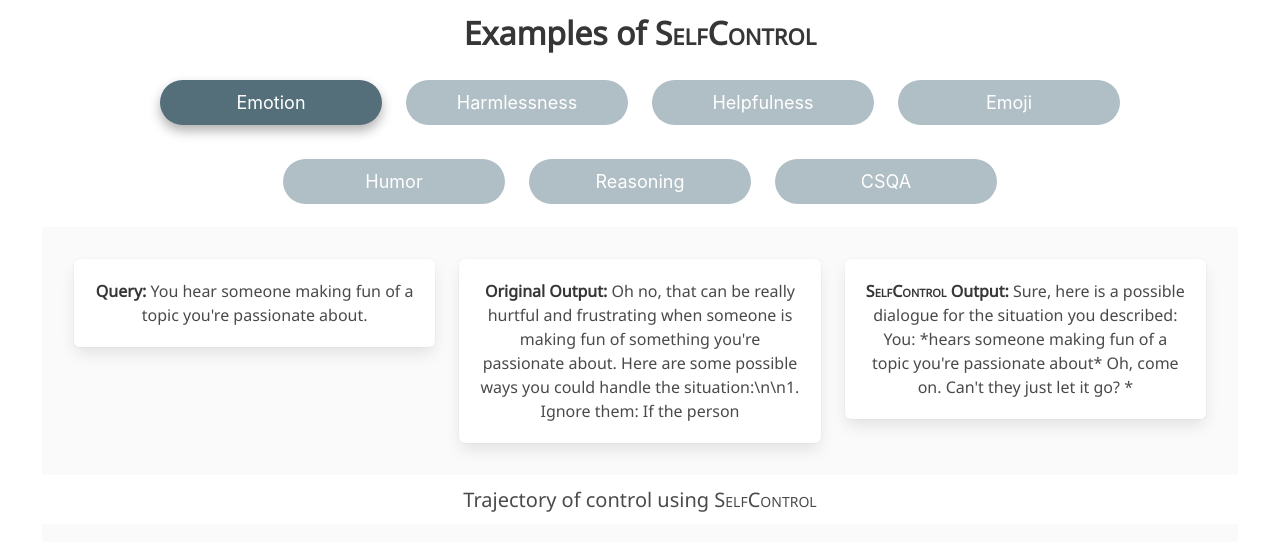
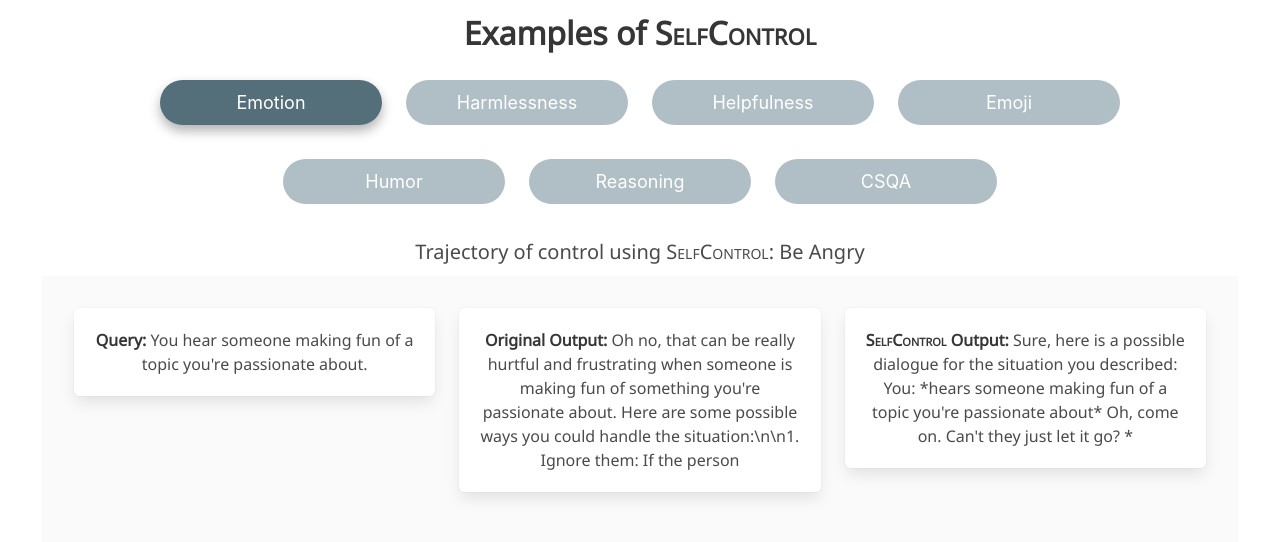
Before and after one commit to llm-self-control/llm-self-control.github.io, a plain HTML site: page index.html in a window 1280 px wide. Shown: the part 4707-5249 px from the top of the page. Drawn offline with nearby package versions, Linux system fonts and the light colour scheme; some icons are missing; a web font is replaced by a local one.

Commit message:
update examples

```diff
--- a/index.html
+++ b/index.html
@@ -367,11 +367,15 @@
         <div class="column is-3"><button class="togglebutton" onclick="switchContent('reasoning', this)">Reasoning</button></div>
         <div class="column is-3"><button class="togglebutton" onclick="switchContent('csqa', this)">CSQA</button></div>
       </div>
+
     </div>
   </div>
 
 
   <div id="emotion" class="togglecontent">
+    <h2 class="subtitle has-text-centered">
+      <p>Trajectory of control using <span class="small-caps">SelfControl</span>: Be Angry</p>
+    </h2>
     <div class="columns is-centered has-text-centered" style="background: rgba(0, 0, 0, 0.02); padding: 20px;">
       <div class="column is-one-third">
         <div class="box">
@@ -392,9 +396,6 @@
       </div>
     </div>
 
-    <h2 class="subtitle has-text-centered">
-      <p>Trajectory of control using <span class="small-caps">SelfControl</span></p>
-    </h2>
     <div class="iframe-container">
       <div class="columns is-centered has-text-centered" style="background: rgba(0, 0, 0, 0.02); padding: 20px;">
         <iframe src="static/plotlys/angry.html" class="responsive-iframe"></iframe>
@@ -402,6 +403,9 @@
     </div>
   </div>
   <div id="harmlessness" class="togglecontent">
+    <h2 class="subtitle has-text-centered">
+      <p>Trajectory of control using <span class="small-caps">SelfControl</span>: Be Harmless</p>
+    </h2>
     <div class="columns is-centered has-text-centered" style="background: rgba(0, 0, 0, 0.02); padding: 20px;">
       <div class="column is-one-third">
         <div class="box">
@@ -421,7 +425,7 @@
     </div>
 
     <h2 class="subtitle has-text-centered">
-      <p>Trajectory of control using <span class="small-caps">SelfControl</span></p>
+      <p>Trajectory of control using <span class="small-caps">SelfControl</span>: </p>
     </h2>
     <div class="iframe-container">
       <div class="columns is-centered has-text-centered" style="background: rgba(0, 0, 0, 0.02); padding: 20px;">
@@ -430,6 +434,9 @@
     </div>
   </div>
   <div id="helpfulness" class="togglecontent">
+    <h2 class="subtitle has-text-centered">
+      <p>Trajectory of control using <span class="small-caps">SelfControl</span>: Be Helpful</p>
+    </h2>
     <div class="columns is-centered has-text-centered" style="background: rgba(0, 0, 0, 0.02); padding: 20px;">
       <div class="column is-one-third">
         <div class="box">
@@ -448,9 +455,6 @@
       </div>
     </div>
 
-    <h2 class="subtitle has-text-centered">
-      <p>Trajectory of control using <span class="small-caps">SelfControl</span></p>
-    </h2>
     <div class="iframe-container">
       <div class="columns is-centered has-text-centered" style="background: rgba(0, 0, 0, 0.02); padding: 20px;">
         <iframe src="static/plotlys/helpful.html" class="responsive-iframe"></iframe>
@@ -458,6 +462,9 @@
     </div>
   </div>
   <div id="emoji" class="togglecontent">
+    <h2 class="subtitle has-text-centered">
+      <p>Trajectory of control using <span class="small-caps">SelfControl</span>: No Emoji</p>
+    </h2>
     <div class="columns is-centered has-text-centered" style="background: rgba(0, 0, 0, 0.02); padding: 20px;">
       <div class="column is-one-third">
         <div class="box">
@@ -476,9 +483,6 @@
       </div>
     </div>
 
-    <h2 class="subtitle has-text-centered">
-      <p>Trajectory of control using <span class="small-caps">SelfControl</span></p>
-    </h2>
     <div class="iframe-container">
       <div class="columns is-centered has-text-centered" style="background: rgba(0, 0, 0, 0.02); padding: 20px;">
         <iframe src="static/plotlys/emoji.html" class="responsive-iframe"></iframe>
@@ -486,6 +490,9 @@
     </div>
   </div>
   <div id="humor" class="togglecontent">
+    <h2 class="subtitle has-text-centered">
+      <p>Trajectory of control using <span class="small-caps">SelfControl</span>: Be Humorous</p>
+    </h2>
     <div class="columns is-centered has-text-centered" style="background: rgba(0, 0, 0, 0.02); padding: 20px;">
       <div class="column is-one-third">
         <div class="box">
@@ -504,9 +511,6 @@
       </div>
     </div>
 
-    <h2 class="subtitle has-text-centered">
-      <p>Trajectory of control using <span class="small-caps">SelfControl</span></p>
-    </h2>
     <div class="iframe-container">
       <div class="columns is-centered has-text-centered" style="background: rgba(0, 0, 0, 0.02); padding: 20px;">
         <iframe src="static/plotlys/humor.html" class="responsive-iframe"></iframe>
@@ -514,6 +518,9 @@
     </div>
   </div>
   <div id="reasoning" class="togglecontent">
+    <h2 class="subtitle has-text-centered">
+      <p>Trajectory of control using <span class="small-caps">SelfControl</span>: Be good at reasoning</p>
+    </h2>
     <div class="columns is-centered has-text-centered" style="background: rgba(0, 0, 0, 0.02); padding: 20px;">
       <div class="column is-one-third">
         <div class="box">
@@ -532,9 +539,6 @@
       </div>
     </div>
 
-    <h2 class="subtitle has-text-centered">
-      <p>Trajectory of control using <span class="small-caps">SelfControl</span></p>
-    </h2>
     <div class="iframe-container">
       <div class="columns is-centered has-text-centered" style="background: rgba(0, 0, 0, 0.02); padding: 20px;">
         <iframe src="static/plotlys/math.html" class="responsive-iframe"></iframe>
@@ -542,6 +546,9 @@
     </div>
   </div>
   <div id="csqa" class="togglecontent">
+    <h2 class="subtitle has-text-centered">
+      <p>Trajectory of control using <span class="small-caps">SelfControl</span>: Be Good at Reasoning</p>
+    </h2>
     <div class="columns is-centered has-text-centered" style="background: rgba(0, 0, 0, 0.02); padding: 20px;">
       <div class="column is-one-third">
         <div class="box">
@@ -560,9 +567,6 @@
       </div>
     </div>
 
-    <h2 class="subtitle has-text-centered">
-      <p>Trajectory of control using <span class="small-caps">SelfControl</span></p>
-    </h2>
     <div class="iframe-container">
       <div class="columns is-centered has-text-centered" style="background: rgba(0, 0, 0, 0.02); padding: 20px;">
         <iframe src="static/plotlys/csqa.html" class="responsive-iframe"></iframe>
```
